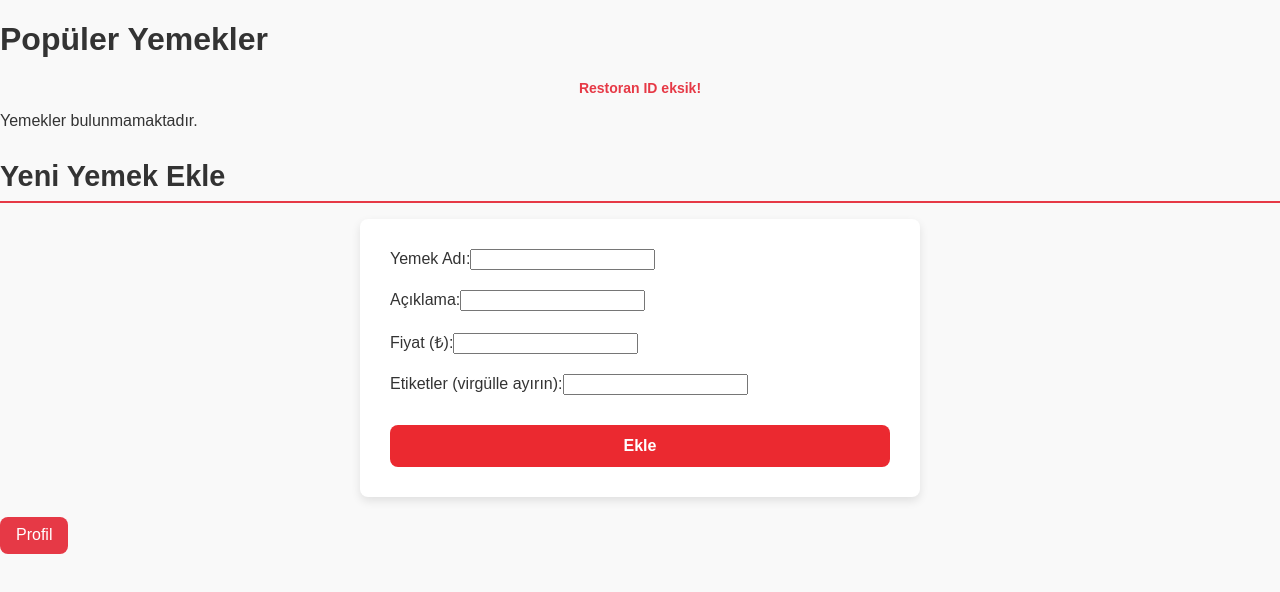
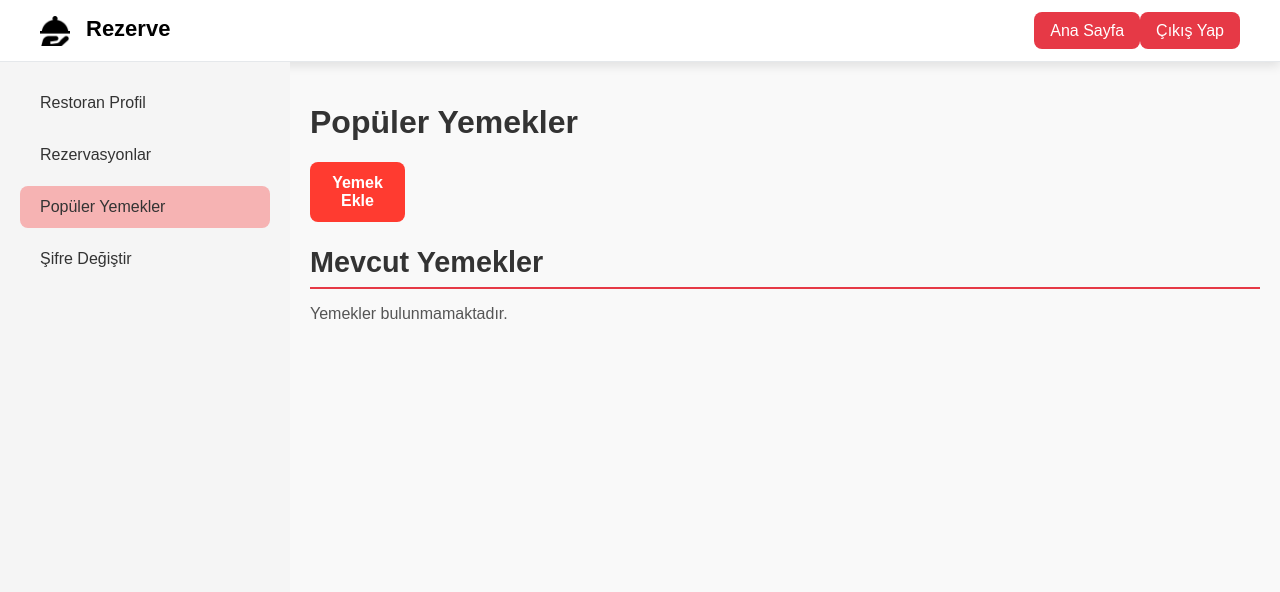
Before and after one commit to gtu-reservation-system/frontend, a React (Create React App) app: page /popular-dishes in a window 1280 px wide. Shown: the top 592 px of the page. Built offline with nearby package versions, Linux system fonts and the light colour scheme.

Commit message:
Owner profile page, owner reservations and favority dishes are updated.

```diff
--- a/public/index.html
+++ b/public/index.html
@@ -2,7 +2,7 @@
 <html lang="en">
   <head>
     <meta charset="utf-8" />
-    <link rel="icon" href="%PUBLIC_URL%/favicon.ico" />
+    <link rel="icon" href="%PUBLIC_URL%/icon.png" />
     <meta name="viewport" content="width=device-width, initial-scale=1" />
     <meta name="theme-color" content="#000000" />
     <meta
@@ -24,7 +24,7 @@
       work correctly both with client-side routing and a non-root public URL.
       Learn how to configure a non-root public URL by running `npm run build`.
     -->
-    <title>React App</title>
+    <title>Rezerve</title>
   </head>
   <body>
     <noscript>You need to enable JavaScript to run this app.</noscript>
--- a/src/App.js
+++ b/src/App.js
@@ -77,13 +77,13 @@ const App = () => {
         <Route path="/userProfile" element={<><WrappedNavbar7 /><UserProfile/></>} />
         <Route path="/edit-userProfile" element={<EditUserProfile />} />
         <Route path="/user-reservations" element={<><WrappedNavbar7 /><UserReservations /> </>} />
-        <Route path="/ownerProfile" element={<><WrappedNavbar8 /><OwnerProfile/></> } />
+        <Route path="/ownerProfile" element={<><WrappedNavbar7 /><OwnerProfile/></> } />
         <Route path="/edit-ownerProfile" element={<EditOwnerProfile /> } />
         <Route path="/user-change-password" element={<UserChangePassword />} />
         <Route path="/owner-change-password" element={<OwnerChangePassword />} />
-        <Route path="/owner-reservations" element={<OwnerReservations />} />
+        <Route path="/owner-reservations" element={<><WrappedNavbar7 /><OwnerReservations /> </>} />
         <Route path="/reset-password" element={<ResetPassword />} />
-        <Route path="/popular-dishes" element={<PopularDishes />} />
+        <Route path="/popular-dishes" element={<><WrappedNavbar7 /><PopularDishes /></>} />
         <Route path="/favorites" element={<Favorites />} />
       </Routes>
     </Router>
--- a/src/components/UserProfileNavbar.js
+++ b/src/components/UserProfileNavbar.js
@@ -13,7 +13,7 @@ const UserProfileNavbar = () => {
 
   return (
     <div className="home-navbar">
-      <div className="logo" onClick={() => navigate('/')}>
+      <div className="logo" onClick={() => navigate('/home')}>
         <img src="/icon.png" alt="Logo" />
         Rezerve
       </div>
--- a/src/pages/OwnerProfile.js
+++ b/src/pages/OwnerProfile.js
@@ -1,6 +1,8 @@
 import React, { useState, useEffect } from 'react';
 import axios from 'axios';
 import { useNavigate } from 'react-router-dom';
+import './UserProfile.css';
+import './Home.css';
 
 const API_BASE_URL = process.env.REACT_APP_API_BASE_URL;
 
@@ -75,79 +77,129 @@ const OwnerProfile = () => {
   ].filter(Boolean);
 
   return (
+    <div className="page-container">
+      <div className="header">
+        <div className="header-content">
+        </div>
+      </div>
+
+      <div style={{ display: 'flex' }}>
+        {/* Sidebar */}
+        <div className="sidebar">
+          <div className="sidebar-menu">
+            <button className="sidebar-item sidebar-item-active">Restoran Profil</button>
+            <button className="sidebar-item" onClick={handleReservationsRedirect}>
+              Rezervasyonlar
+            </button>
+            <button className="sidebar-item" onClick={handleDishesRedirect}>
+              Popüler Yemekler
+            </button>
+            <button className="sidebar-item" onClick={handlePasswordChange}>
+              Şifre Değiştir
+            </button>
+          </div>
+        </div>
+
+        {/* Main Content */}
+        <div style={{ flex: 1 }}>
           <div className="owner-profile">
-      <h1>Restoran Profili</h1>
-      {error && <p className="error-message">{error}</p>}
+            <div className="profile-section">
+              <div className="profile-info">
+                {ownerData.logo ? (
+                  <img
+                    src={ownerData.logo}
+                    alt="Restoran Logo"
+                    className="profile-image"
+                  />
+                ) : (
+                  <div className="profile-image" style={{backgroundColor: '#f0f0f0', display: 'flex', justifyContent: 'center', alignItems: 'center'}}>
+                    Logo Yok
+                  </div>
+                )}
+                <div className="profile-details">
+                  <h1 className="profile-name">{ownerData.name}</h1>
+                  <p className="profile-email">{ownerData.email}</p>
+                </div>
+              </div>
+              <div className="profile-actions">
+                <button
+                  className="edit-profile-btn"
+                  onClick={handleEditProfile}
+                >
+                  Profili Düzenle
+                </button>
+                <button
+                  className="logout-btn"
+                  onClick={handleDeleteAccount}
+                >
+                  Hesabı Sil
+                </button>
+              </div>
+            </div>
 
-      <div>
-        <h2>{ownerData.name}</h2>
+            <div className="comments-section">
+              <h2 className="comments-header">Restoran Detayları</h2>
+              <div className="comment-item">
+                <div className="comment-details">
+                  <div className="comment-text">
                     <p><strong>Adres:</strong> {ownerData.address}</p>
                     <p><strong>Telefon Numarası:</strong> {ownerData.phoneNumber}</p>
-        <p><strong>E-posta:</strong> {ownerData.email}</p>
+                    <p><strong>Çalışma Saatleri:</strong> {ownerData.operatingHours}</p>
+                  </div>
+                </div>
+              </div>
+
+              <div className="comment-item">
+                <div className="comment-details">
+                  <div className="comment-text">
                     <p><strong>2 Kişilik Masa Sayısı:</strong> {tableCounts?.[2]}</p>
                     <p><strong>4 Kişilik Masa Sayısı:</strong> {tableCounts?.[4]}</p>
                     <p><strong>6 Kişilik Masa Sayısı:</strong> {tableCounts?.[6]}</p>
-        <p><strong>Çalışma Saatleri:</strong> {ownerData.operatingHours}</p>
+                  </div>
+                </div>
+              </div>
+
+              <div className="comment-item">
+                <div className="comment-details">
+                  <div className="comment-text">
                     <p><strong>Şartlar:</strong> {ownerData.additionalCondition || 'Şartlar belirtilmemiş'}</p>
                     <p><strong>Özel Günler:</strong> {specialDays.length > 0 ? specialDays.join(', ') : 'Özel günler belirtilmemiş'}</p>
-        <p><strong>Etiketler:</strong> {ownerData.tags?.join(', ') || 'Etiketler bulunmamaktadır'}</p>
-        <p>
-          <strong>Web Sitesi Bağlantısı:</strong>{' '}
-          {ownerData.websiteLink ? (
-            <a href={ownerData.websiteLink} target="_blank" rel="noopener noreferrer">{ownerData.websiteLink}</a>
-          ) : (
-            'Web sitesi bulunmamaktadır'
-          )}
-        </p>
-
-        <div>
-          <p><strong>Logo:</strong></p>
-          {ownerData.logo ? (
-            <img src={ownerData.logo} alt="Restoran Logo" className="restaurant-logo" />
-          ) : (
-            <p>Logo bulunmamaktadır</p>
-          )}
+                  </div>
+                </div>
+              </div>
             </div>
 
-        <div>
-          <p><strong>Fotoğraflar:</strong></p>
-          {ownerData.photos && ownerData.photos.length > 0 ? (
-            <div className="photo-gallery">
-              {ownerData.photos.map((photo, index) => (
-                <img key={index} src={photo} alt={`Restaurant fotoğrafı ${index + 1}`} className="restaurant-photo" />
-              ))}
-            </div>
-          ) : (
-            <p>Fotoğraflar bulunmamaktadır</p>
-          )}
+            <div className="comments-section">
+              <h2 className="comments-header">Yorumlar</h2>
+              {comments.length > 0 ? (
+                comments.map((comment) => (
+                  <div key={comment.id} className="comment-item">
+                    <div className="comment-details">
+                      <div className="comment-text">
+                        <p className="comment-restaurant">
+                          {comment.user?.name || 'Bilinmeyen Kullanıcı'}
+                        </p>
+                        <p className="comment-comment">{comment.comment}</p>
+                        <div className="comment-meta">
+                          <span className="comment-date">
+                            {new Date(comment.createdAt).toLocaleDateString()}
+                          </span>
+                          <span className="comment-rating">
+                            Puan: {comment.rating} / 5
+                          </span>
                         </div>
                       </div>
-      <div className="comments-section">
-        <h2>Yorumlar</h2>
-        {comments.length > 0 ? (
-          <ul>
-            {comments.map((comment) => (
-              <li key={comment.id}>
-                <p><strong>Kullanıcı:</strong> {comment.user?.name || 'Bilinmeyen Kullanıcı'}</p>
-                <p><strong>Yorum:</strong> {comment.comment}</p>
-                <p><strong>Puan:</strong> {comment.rating} / 5</p>
-                <p><strong>Tarih:</strong> {new Date(comment.createdAt).toLocaleDateString()}</p>
-              </li>
-            ))}
-          </ul>
+                    </div>
+                  </div>
+                ))
               ) : (
                 <p>Yorum bulunmamaktadır.</p>
               )}
             </div>
-      <button onClick={handleEditProfile}>Profili Düzenle</button>
-        <button onClick={handleReservationsRedirect}>Rezervasyonlar</button>
-        <button onClick={handleDishesRedirect}>Popüler Yemekler</button>
-        <button onClick={handlePasswordChange}>Şifre Değiştir</button>
-        <button onClick={handleDeleteAccount} style={{ backgroundColor: 'red', color: 'white' }}>
-          Hesabı Sil
-        </button>
           </div>
-
+        </div>
+      </div>
+    </div>
   );
 };
 
--- a/src/pages/OwnerReservations.js
+++ b/src/pages/OwnerReservations.js
@@ -1,6 +1,8 @@
 import React, { useState, useEffect } from 'react';
 import axios from 'axios';
 import { useNavigate } from 'react-router-dom';
+import "./UserReservations.css";
+import './Home.css';  // Added to ensure sidebar styles are imported
 
 const API_BASE_URL = process.env.REACT_APP_API_BASE_URL;
 
@@ -29,6 +31,12 @@ const OwnerReservations = () => {
     fetchReservations();
   }, [restaurantId]);
 
+  // Handlers for navigation
+  const handlePasswordChange = () => navigate('/owner-change-password');
+  const handleDishesRedirect = () => navigate('/popular-dishes');
+  const handleProfileRedirect = () => navigate('/ownerProfile');
+
+  // Reservation categories
   const pastReservations = reservations.filter(reservation => new Date(reservation.reservationTime) < new Date());
   const pendingReservations = reservations.filter(reservation => reservation.status === 'pending');
   const upcomingReservations = reservations.filter(reservation => reservation.status === 'confirmed' && new Date(reservation.reservationTime) >= new Date());
@@ -45,21 +53,50 @@ const OwnerReservations = () => {
   };
 
   return (
+    <div className="page-container">
+      <div className="header">
+        <div className="header-content">
+        </div>
+      </div>
+
+      <div style={{ display: 'flex' }}>
+        {/* Sidebar */}
+        <div className="sidebar">
+          <div className="sidebar-menu">
+            <button className="sidebar-item" onClick={handleProfileRedirect}>
+              Restoran Profil
+            </button>
+            <button className="sidebar-item sidebar-item-active">
+              Rezervasyonlar
+            </button>
+            <button className="sidebar-item" onClick={handleDishesRedirect}>
+              Popüler Yemekler
+            </button>
+            <button className="sidebar-item" onClick={handlePasswordChange}>
+              Şifre Değiştir
+            </button>
+          </div>
+        </div>
+
+        {/* Main Content */}
+        <div style={{ flex: 1 }}>
           <div className="owner-reservations">
             <h1>Restoran Rezervasyonları</h1>
             {error && <p className="error-message">{error}</p>}
 
-      <button onClick={() => navigate('/ownerProfile')}>Profil</button>
-
-      <section>
-        <h2>Geçmiş</h2>
+            <div className="reservations-container">
+              {/* Past Reservations */}
+              <section className="reservations-column">
+                <h3>Geçmiş Rezervasyonlar</h3>
                 {pastReservations.length > 0 ? (
                   <ul>
                     {pastReservations.map((reservation) => (
                       <li key={reservation.id}>
+                        <div>
                           <p><strong>Kullanıcı Adı:</strong> {reservation.user.name}</p>
                           <p><strong>Rezervasyon Zamanı:</strong> {new Date(reservation.reservationTime).toLocaleString()}</p>
                           <p><strong>Masası:</strong> {reservation.table.name}</p>
+                        </div>
                       </li>
                     ))}
                   </ul>
@@ -68,17 +105,22 @@ const OwnerReservations = () => {
                 )}
               </section>
 
-      <section>
-        <h2>Onay Bekleyen</h2>
+              {/* Pending Reservations */}
+              <section className="reservations-column">
+                <h3>Onay Bekleyen Rezervasyonlar</h3>
                 {pendingReservations.length > 0 ? (
                   <ul>
                     {pendingReservations.map((reservation) => (
                       <li key={reservation.id}>
+                        <div>
                           <p><strong>Kullanıcı Adı:</strong> {reservation.user.name}</p>
                           <p><strong>Rezervasyon Zamanı:</strong> {new Date(reservation.reservationTime).toLocaleString()}</p>
                           <p><strong>Masası:</strong> {reservation.table.name}</p>
+                        </div>
+                        <div>
                           <button onClick={() => handleReservationAction(reservation.id, 'approve')}>Onayla</button>
                           <button onClick={() => handleReservationAction(reservation.id, 'reject')}>Reddet</button>
+                        </div>
                       </li>
                     ))}
                   </ul>
@@ -87,15 +129,18 @@ const OwnerReservations = () => {
                 )}
               </section>
 
-      <section>
-        <h2>Yaklaşan</h2>
+              {/* Upcoming Reservations */}
+              <section className="reservations-column">
+                <h3>Yaklaşan Rezervasyonlar</h3>
                 {upcomingReservations.length > 0 ? (
                   <ul>
                     {upcomingReservations.map((reservation) => (
                       <li key={reservation.id}>
+                        <div>
                           <p><strong>Kullanıcı Adı:</strong> {reservation.user.name}</p>
                           <p><strong>Rezervasyon Zamanı:</strong> {new Date(reservation.reservationTime).toLocaleString()}</p>
                           <p><strong>Masası:</strong> {reservation.table.name}</p>
+                        </div>
                       </li>
                     ))}
                   </ul>
@@ -104,6 +149,10 @@ const OwnerReservations = () => {
                 )}
               </section>
             </div>
+          </div>
+        </div>
+      </div>
+    </div>
   );
 };
 
--- /dev/null
+++ b/src/pages/PopularDishes.css
@@ -0,0 +1,116 @@
+/* Modal.css */
+.modal-overlay {
+    position: fixed;
+    top: 0;
+    left: 0;
+    width: 100%;
+    height: 100%;
+    background-color: rgba(0, 0, 0, 0.5);
+    display: flex;
+    justify-content: center;
+    align-items: center;
+    z-index: 1000;
+  }
+
+  .menu-items-section ul {
+    list-style-type: none;
+    padding: 0;
+  }
+
+  .menu-items-section li {
+    width: 95%;
+    display: flex;
+    flex-wrap: wrap;
+    justify-content: space-between;
+    align-items: center;
+    padding: 20px;
+    background: white;
+    border-radius: 16px;
+    box-shadow: 0 4px 10px rgba(0, 0, 0, 0.08);
+    transition: all 0.3s ease;
+    border: 1px solid transparent;
+  }
+
+  .menu-items-section li:hover {
+    transform: translateY(-5px);
+    box-shadow: 0 6px 15px rgba(0, 0, 0, 0.12);
+    border-color: rgba(226, 37, 53, 0.2);
+    background: linear-gradient(to right, #fff, #fff1f3);
+  }
+
+  .menu-items-section h3 {
+    margin: 0;
+    color: #333;
+  }
+
+  .menu-items-section p {
+    margin: 5px 0;
+    color: #555;
+  }
+
+  .menu-items-section button {
+    margin-top: 10px;
+    padding: 8px 12px;
+    background-color: #e22535;
+    color: #fff;
+    cursor: pointer;
+    transition: background-color 0.3s ease;
+  }
+
+  .menu-items-section button:hover {
+    background-color: #b71c2c;
+  }
+
+
+  .modal-content {
+    position: relative;
+    background-color: white;
+    position: fixed;
+    border-radius: 12px;
+    width: 100%;
+    max-width: 500px;
+    max-height: 90%;
+    overflow-y: auto;
+    padding: 20px;
+    box-shadow: 0 4px 8px rgba(0, 0, 0, 0.1);
+  }
+
+  .modal-close-btn {
+    position: absolute;
+    top: 10px;
+    right: 10px;
+    background: none;
+    border: none;
+    font-size: 24px;
+    cursor: pointer;
+    color: #333;
+  }
+
+  .add-dish-btn {
+    display: block;
+    width: 10%;
+    padding: 12px;
+    background-color: #FF3B30;
+    color: white;
+    border: none;
+    border-radius: 8px;
+    cursor: pointer;
+    margin-bottom: 20px;
+    font-size: 16px;
+    font-weight: bold;
+  }
+
+  .add-dish-btn:hover {
+    background-color: #D32F2F;
+  }
+
+  .modal-form {
+    display: flex;
+    flex-direction: column;
+    gap: 20px;
+  }
+
+  .modal-form h2 {
+    text-align: center;
+    margin-bottom: 20px;
+  }
--- a/src/pages/PopularDishes.js
+++ b/src/pages/PopularDishes.js
@@ -1,12 +1,35 @@
 import React, { useState, useEffect } from "react";
 import axios from "axios";
 import { useNavigate } from "react-router-dom";
+import './Home.css';
+import './UserReservations.css';
+import './PopularDishes.css';  // New CSS file for modal styling
 
 const API_BASE_URL = process.env.REACT_APP_API_BASE_URL;
+
+// Modal Component
+const Modal = ({ isOpen, onClose, children }) => {
+  if (!isOpen) return null;
+
+  return (
+    <div className="modal-overlay">
+      <div className="modal-content">
+        <button
+          className="modal-close-btn"
+          onClick={onClose}
+        >
+          &times;
+        </button>
+        {children}
+      </div>
+    </div>
+  );
+};
 
 const PopularDishes = () => {
   const [menuItems, setMenuItems] = useState([]);
   const [error, setError] = useState(null);
+  const [isModalOpen, setIsModalOpen] = useState(false);
   const restaurantId = sessionStorage.getItem("ownerId");
   const navigate = useNavigate();
 
@@ -39,14 +62,12 @@ const PopularDishes = () => {
   const handleDelete = async (dishId) => {
     try {
       await axios.delete(`${API_BASE_URL}/api/restaurants/menu-items/${dishId}`);
-
       setMenuItems(menuItems.filter((item) => item.id !== dishId));
     } catch (error) {
       console.error("Yemek silinirken hata oluştu:", error);
       setError("Yemek silinemedi.");
     }
   };
-
 
   const handleAddDish = async (e) => {
     e.preventDefault();
@@ -70,39 +91,127 @@ const PopularDishes = () => {
       setMenuItems([...menuItems, response.data]);
       setNewDish({ name: "", description: "", price: "", tags: "" });
       setError(null);
+      setIsModalOpen(false);
     } catch (error) {
       console.error("Yeni yemek eklenirken hata oluştu:", error);
       setError("Yeni yemek eklenemedi.");
     }
   };
 
+  // Navigation handlers
+  const handleProfileRedirect = () => navigate('/ownerProfile');
+  const handleReservationsRedirect = () => navigate('/owner-reservations');
+  const handlePasswordChange = () => navigate('/owner-change-password');
+
   return (
+    <div className="page-container">
+      <div className="header">
+        <div className="header-content">
+        </div>
+      </div>
+
+      <div style={{ display: 'flex' }}>
+        {/* Sidebar */}
+        <div className="sidebar">
+          <div className="sidebar-menu">
+            <button className="sidebar-item" onClick={handleProfileRedirect}>
+              Restoran Profil
+            </button>
+            <button className="sidebar-item" onClick={handleReservationsRedirect}>
+              Rezervasyonlar
+            </button>
+            <button className="sidebar-item sidebar-item-active">
+              Popüler Yemekler
+            </button>
+            <button className="sidebar-item" onClick={handlePasswordChange}>
+              Şifre Değiştir
+            </button>
+          </div>
+        </div>
+
+        {/* Main Content */}
+        <div style={{ flex: 1, padding: '20px' }}>
           <div className="popular-dishes">
             <h1>Popüler Yemekler</h1>
+
+            {/* Add Dish Button */}
+            <button
+              className="add-dish-btn"
+              onClick={() => setIsModalOpen(true)}
+            >
+              Yemek Ekle
+            </button>
+
+            {/* Modal for Adding Dish */}
+            <Modal
+              isOpen={isModalOpen}
+              onClose={() => {
+                setIsModalOpen(false);
+                setError(null);
+              }}
+            >
+              <form onSubmit={handleAddDish} className="login-form modal-form">
+                <h2>Yeni Yemek Ekle</h2>
+
                 {error && <p className="error-message">{error}</p>}
 
-      <div>
+                <div className="input-group">
+                  <label>Yemek Adı</label>
+                  <input
+                    type="text"
+                    value={newDish.name}
+                    onChange={(e) => setNewDish({ ...newDish, name: e.target.value })}
+                    required
+                  />
+                </div>
+
+                <div className="input-group">
+                  <label>Açıklama</label>
+                  <input
+                    type="text"
+                    value={newDish.description}
+                    onChange={(e) => setNewDish({ ...newDish, description: e.target.value })}
+                    required
+                  />
+                </div>
+
+                <div className="input-group">
+                  <label>Fiyat (₺)</label>
+                  <input
+                    type="number"
+                    value={newDish.price}
+                    onChange={(e) => setNewDish({ ...newDish, price: e.target.value })}
+                    required
+                  />
+                </div>
+
+                <div className="input-group">
+                  <label>Etiketler (virgülle ayırın)</label>
+                  <input
+                    type="text"
+                    value={newDish.tags}
+                    onChange={(e) => setNewDish({ ...newDish, tags: e.target.value })}
+                  />
+                </div>
+
+                <button type="submit">Yemek Ekle</button>
+              </form>
+            </Modal>
+
+            {/* Menu Items List */}
+            <div className="menu-items-section">
+              <h2>Mevcut Yemekler</h2>
               {menuItems.length > 0 ? (
                 <ul>
                   {menuItems.map((item) => (
                     <li key={item.id}>
+                      <div>
                         <h3>{item.name}</h3>
-                <p>
-                  <strong>Açıklama:</strong> {item.description}
-                </p>
-                <p>
-                  <strong>Fiyat:</strong> {item.price} ₺
-                </p>
-                <p>
-                  <strong>Etiketler:</strong>{" "}
-                  {item.tags?.join(", ") || "Yok"}
-                </p>
-                <button
-                  onClick={() => handleDelete(item.id)}
-                  style={{ marginRight: "10px" }}
-                >
-                  Sil
-                </button>
+                        <p><strong>Açıklama:</strong> {item.description}</p>
+                        <p><strong>Fiyat:</strong> {item.price} ₺</p>
+                        <p><strong>Etiketler:</strong> {item.tags?.join(", ") || "Yok"}</p>
+                      </div>
+                      <button onClick={() => handleDelete(item.id)}>Sil</button>
                     </li>
                   ))}
                 </ul>
@@ -110,69 +219,9 @@ const PopularDishes = () => {
                 <p>Yemekler bulunmamaktadır.</p>
               )}
             </div>
-
-      <div style={{ marginTop: "30px" }}>
-        <h2>Yeni Yemek Ekle</h2>
-        <form onSubmit={handleAddDish}>
-          <div>
-            <label>Yemek Adı:</label>
-            <input
-              type="text"
-              value={newDish.name}
-              onChange={(e) =>
-                setNewDish({ ...newDish, name: e.target.value })
-              }
-              required
-            />
           </div>
-
-          <div>
-            <label>Açıklama:</label>
-            <input
-              type="text"
-              value={newDish.description}
-              onChange={(e) =>
-                setNewDish({ ...newDish, description: e.target.value })
-              }
-              required
-            />
         </div>
-
-          <div>
-            <label>Fiyat (₺):</label>
-            <input
-              type="number"
-              value={newDish.price}
-              onChange={(e) =>
-                setNewDish({ ...newDish, price: e.target.value })
-              }
-              required
-            />
       </div>
-
-          <div>
-            <label>Etiketler (virgülle ayırın):</label>
-            <input
-              type="text"
-              value={newDish.tags}
-              onChange={(e) =>
-                setNewDish({ ...newDish, tags: e.target.value })
-              }
-            />
-          </div>
-
-          <button type="submit" style={{ marginTop: "10px" }}>
-            Ekle
-          </button>
-        </form>
-      </div>
-
-      <button
-        onClick={() => navigate("/ownerProfile")}
-        style={{ marginTop: "20px" }}
-      >
-        Profil
-      </button>
     </div>
   );
 };
```
Also changed, not shown: src/pages/UserReservations.js (+42 -46 lines). Lines whose indentation alone changed are shown as unchanged.
